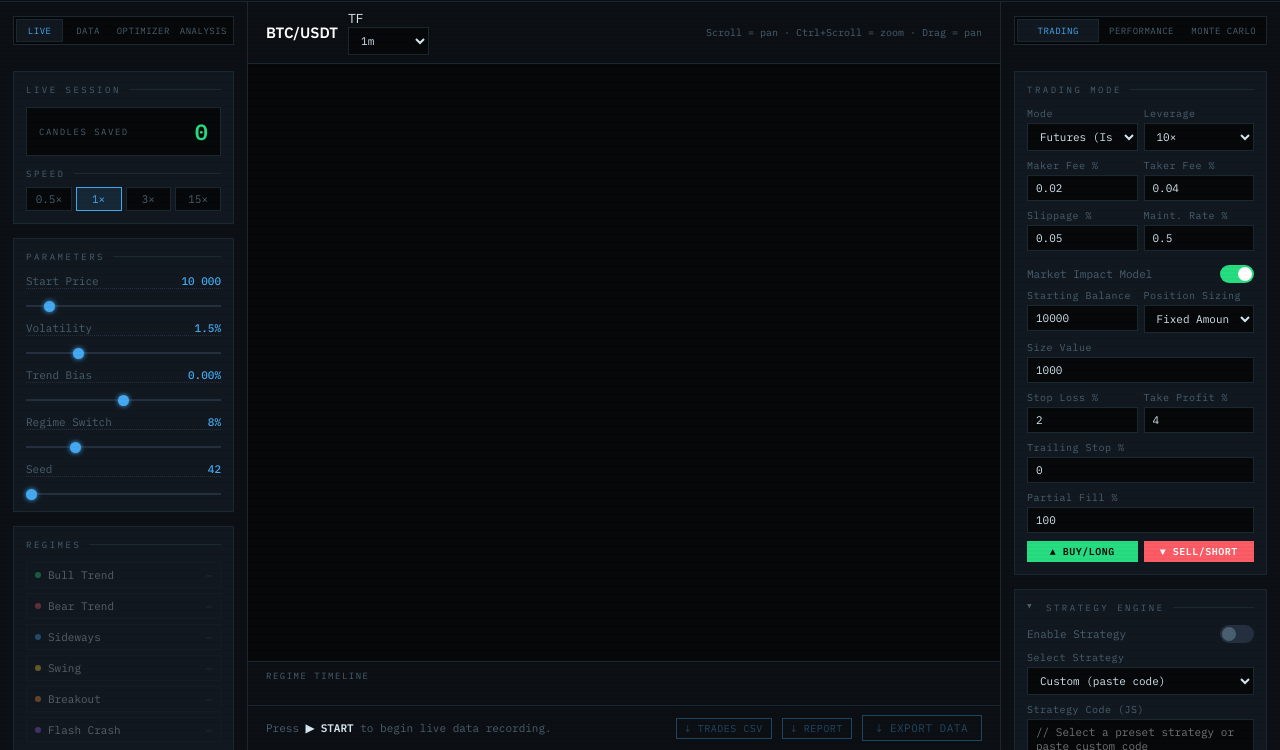
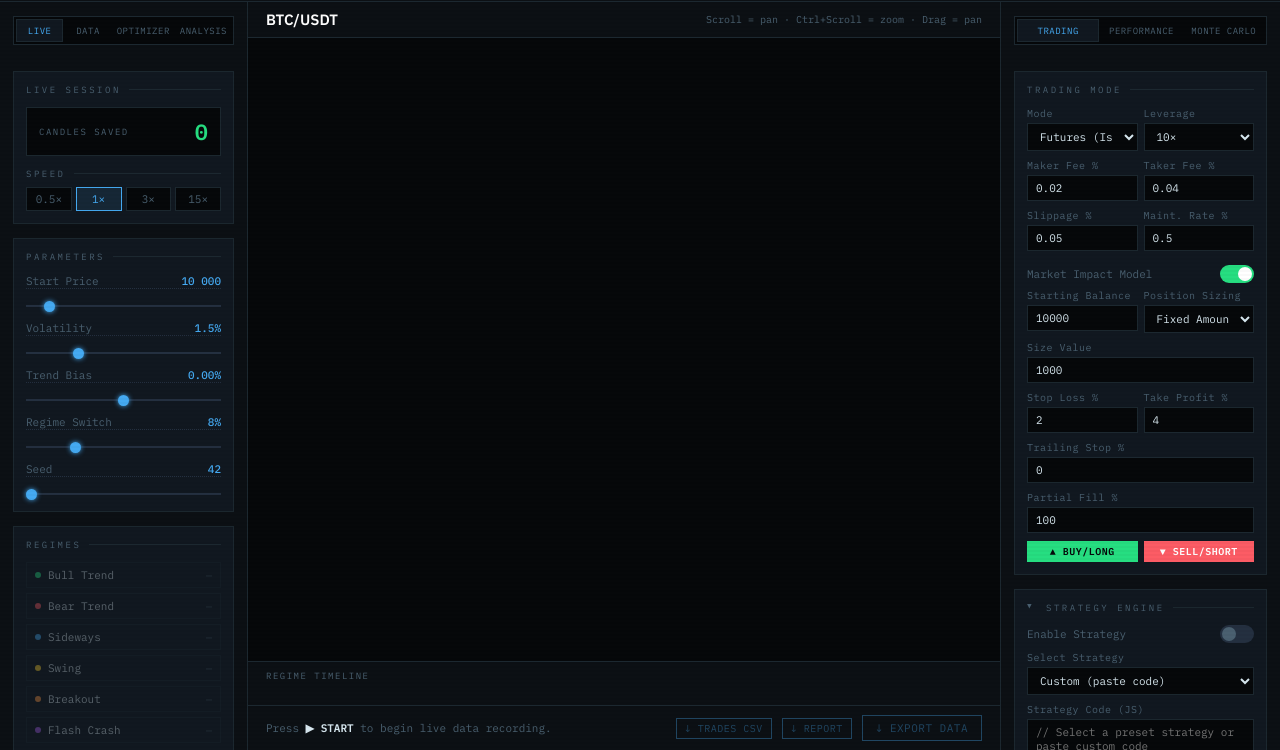
Before and after one commit to JessexS/backtesting, a plain HTML site: page index.html in a window 1280 px wide. Shown: the part 50-800 px from the top of the page. Drawn offline with Linux system fonts and the light colour scheme.

Commit message:
Remove timeframe selection from chart toolbar
Removed the timeframe selection dropdown from the chart toolbar.

```diff
--- a/index.html
+++ b/index.html
@@ -282,16 +282,6 @@
       <span class="pair-badge" id="pairBadge">BTC/USDT</span>
       <span class="live-badge" id="liveBadge">LIVE</span>
       <div class="tf-group">
-        <label for="chartTimeframe">TF</label>
-        <select id="chartTimeframe">
-          <option value="1m">1m</option>
-          <option value="5m">5m</option>
-          <option value="15m">15m</option>
-          <option value="1h">1h</option>
-          <option value="4h">4h</option>
-          <option value="1d">1d</option>
-          <option value="1M">1M</option>
-        </select>
       </div>
       <div class="ind-legend" id="indLegend"></div>
       <span class="chart-hint desktop-only">Scroll = pan · Ctrl+Scroll = zoom · Drag = pan</span>
```
